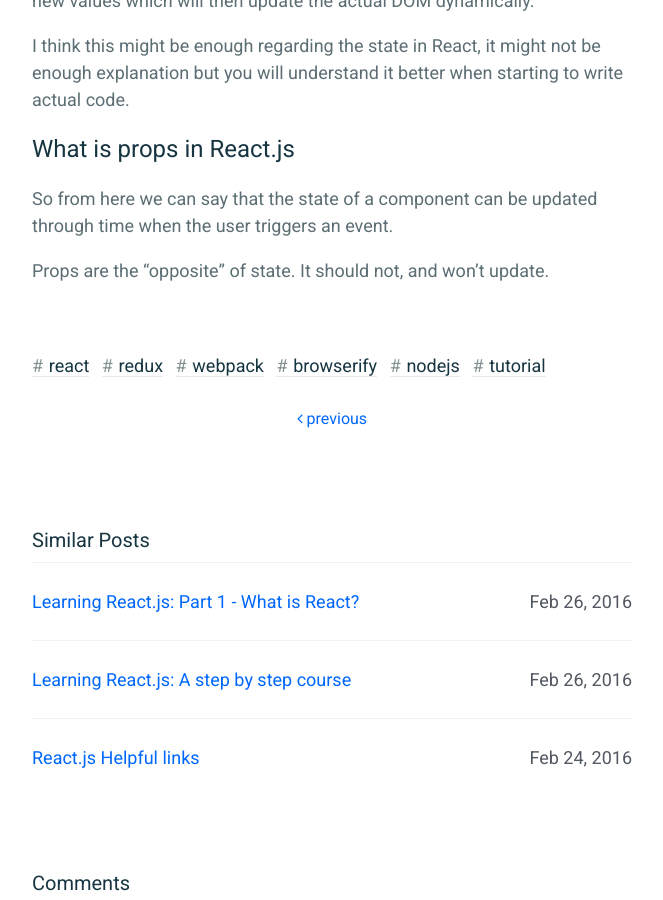
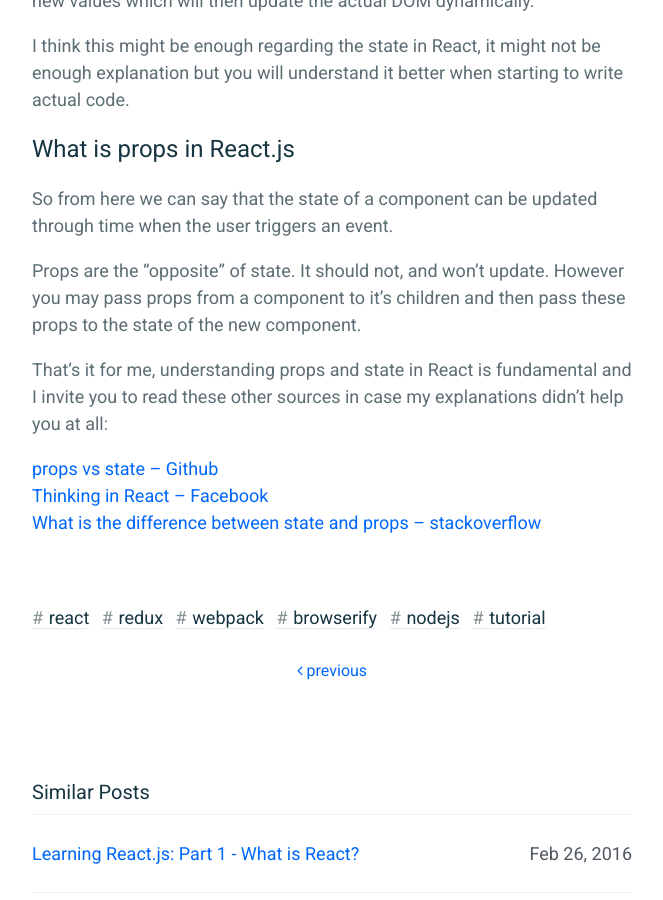
Before and after one commit to nicolasthy/nicolasthy.github.io, a Jekyll site: the page built from _posts/2016-02-27-learning-reactjs-part-2.markdown, in a window 1280 px wide and 900 px high, scrolled down 1782 px. Shown: the whole window, without its empty margins (308-971 px from the left). Built offline with Jekyll 4.4.1, drawn with Linux system fonts in a browser that asks for light colours; nearby versions of some CDN libraries; comment, search, counter and statistics services are not loaded; some of the changed text lies outside the part shown.

Commit message:
New post react part 2

```diff
--- a/_posts/2016-02-26-learning-reactjs-part-1.markdown
+++ b/_posts/2016-02-26-learning-reactjs-part-1.markdown
@@ -8,6 +8,7 @@
 excerpt: Learn ReactJS step by step for all levels. This is step 1 on this course where I will try to explain to you what React is and when you should use it.
 comments: true
 listed: false
+nextpost: learning-reactjs-part-2
 ---
 _**Prelude:**_ This article is part of a series of lessons about React.js, you can find all of them [here]({{site.baseurl}}/learning-reactjs/) !
 
--- a/_posts/2016-02-27-learning-reactjs-part-2.markdown
+++ b/_posts/2016-02-27-learning-reactjs-part-2.markdown
@@ -61,4 +61,11 @@
 
 So from here we can say that the state of a component can be updated through time when the user triggers an event.
 
-Props are the "opposite" of state. It should not, and won't update.
+Props are the "opposite" of state. It should not, and won't update. However you may pass props from a component to it's children and then pass these props to the state of the new component.
+
+That's it for me, understanding props and state in React is fundamental and I invite you to read these other sources in case my explanations didn't help you at all:
+
+
+* [props vs state – Github](https://github.com/uberVU/react-guide/blob/master/props-vs-state.md)
+* [Thinking in React – Facebook](https://facebook.github.io/react/docs/thinking-in-react.html)
+* [What is the difference between state and props – stackoverflow](http://stackoverflow.com/questions/27991366/what-is-the-difference-between-state-and-props-in-react)
```
Also changed, not shown: other parts of _posts/2016-02-27-learning-reactjs-part-2.markdown (+1 -1 lines).
